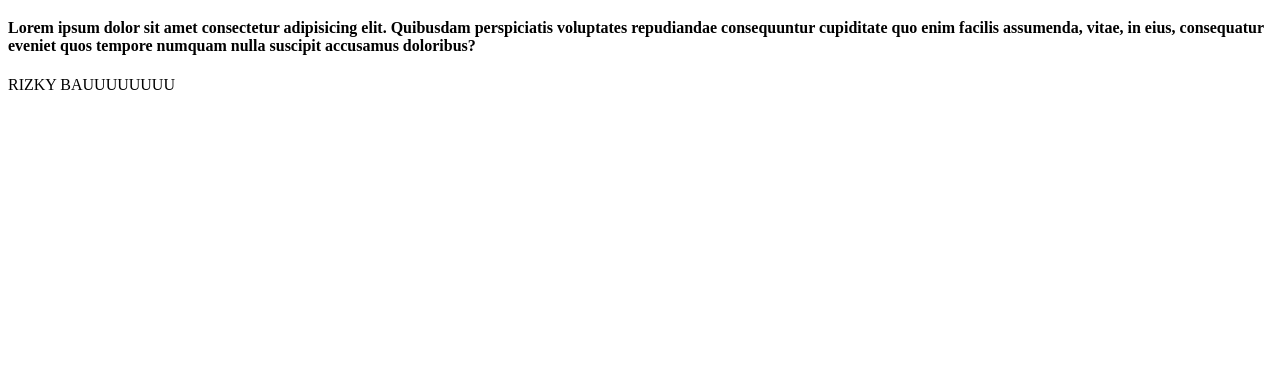
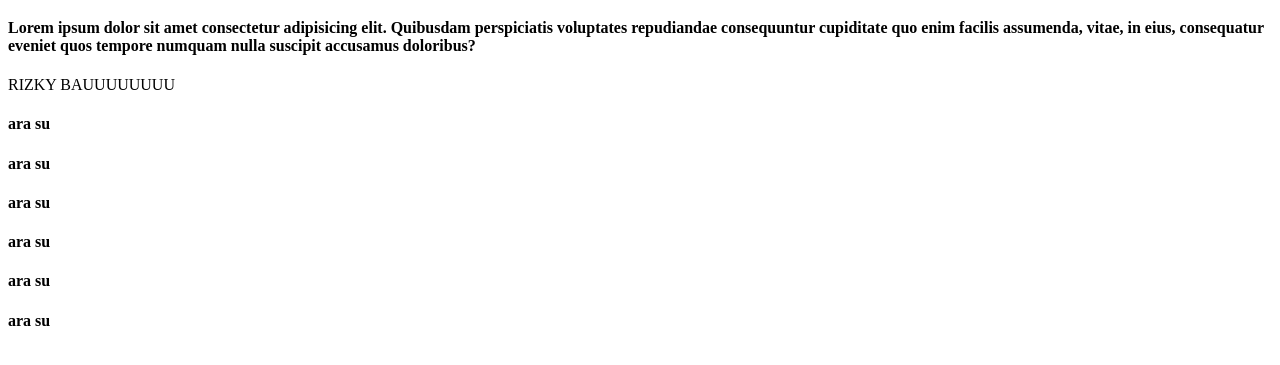
Before and after one commit to arrapiii/belajargithub, a plain HTML site: page index.html in a window 1280 px wide. Shown: the part 61-426 px from the top of the page. Drawn offline with Linux system fonts and the light colour scheme.

Commit message:
tambah teks

```diff
--- a/index.html
+++ b/index.html
@@ -10,5 +10,11 @@
     <h1>latihan github</h1>
     <h4>Lorem ipsum dolor sit amet consectetur adipisicing elit. Quibusdam perspiciatis voluptates repudiandae consequuntur cupiditate quo enim facilis assumenda, vitae, in eius, consequatur eveniet quos tempore numquam nulla suscipit accusamus doloribus?</h4>
     <p>RIZKY BAUUUUUUUU</p>
+    <h4>ara su</h4>
+    <h4>ara su</h4>
+    <h4>ara su</h4>
+    <h4>ara su</h4>
+    <h4>ara su</h4>
+    <h4>ara su</h4>
 </body>
 </html>
```
